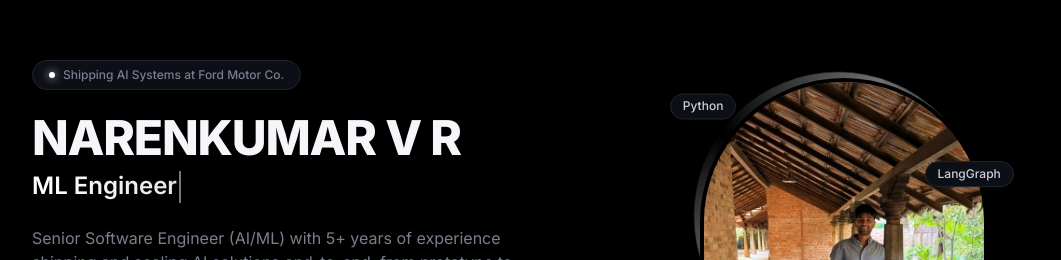
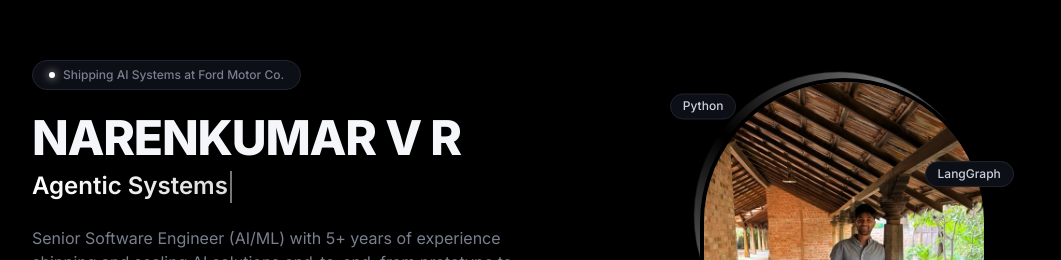
Before and after one commit to vrnarenkumar/know-naren, a React (Vite) app: page / in a window 1280 px wide. Shown: the part 152-412 px from the top of the page, without its empty margins (96-1157 px from the left). Built offline with nearby package versions, Linux system fonts and the light colour scheme.

Commit message:
content: cycle specialty areas instead of job titles in hero (avoids looking like multiple roles)

```diff
--- a/src/content.ts
+++ b/src/content.ts
@@ -1,7 +1,7 @@
 export const hero = {
   name: 'Narenkumar V R',
   title: 'Senior Software Engineer — ML / MLOps / GenAI / AI Systems & Infrastructure',
-  roles: ['Senior Software Engineer', 'ML Engineer', 'MLOps Engineer', 'GenAI Builder', 'AI Systems Engineer'],
+  roles: ['Generative AI', 'Agentic Systems', 'MLOps', 'AI Systems & Infrastructure'],
   eyebrow: 'Shipping AI Systems at Ford Motor Co.',
   summary:
     'Senior Software Engineer (AI/ML) with 5+ years of experience shipping and scaling AI solutions end-to-end, from prototype to production.',
```
